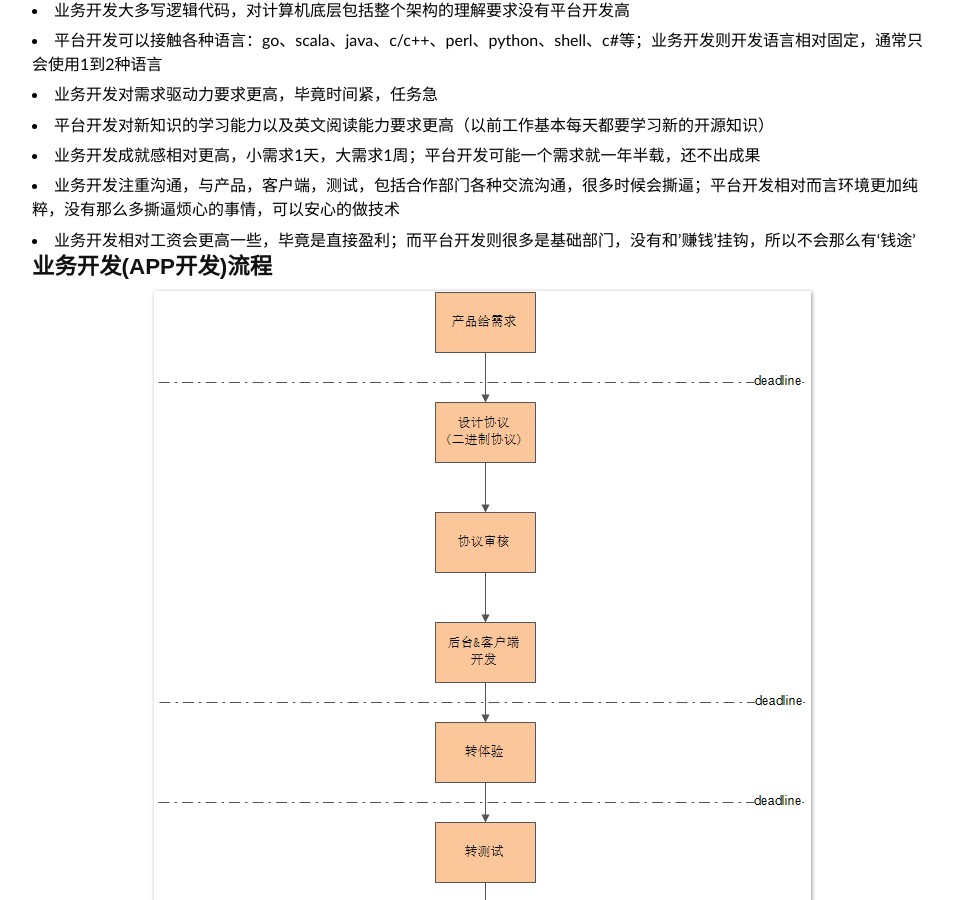
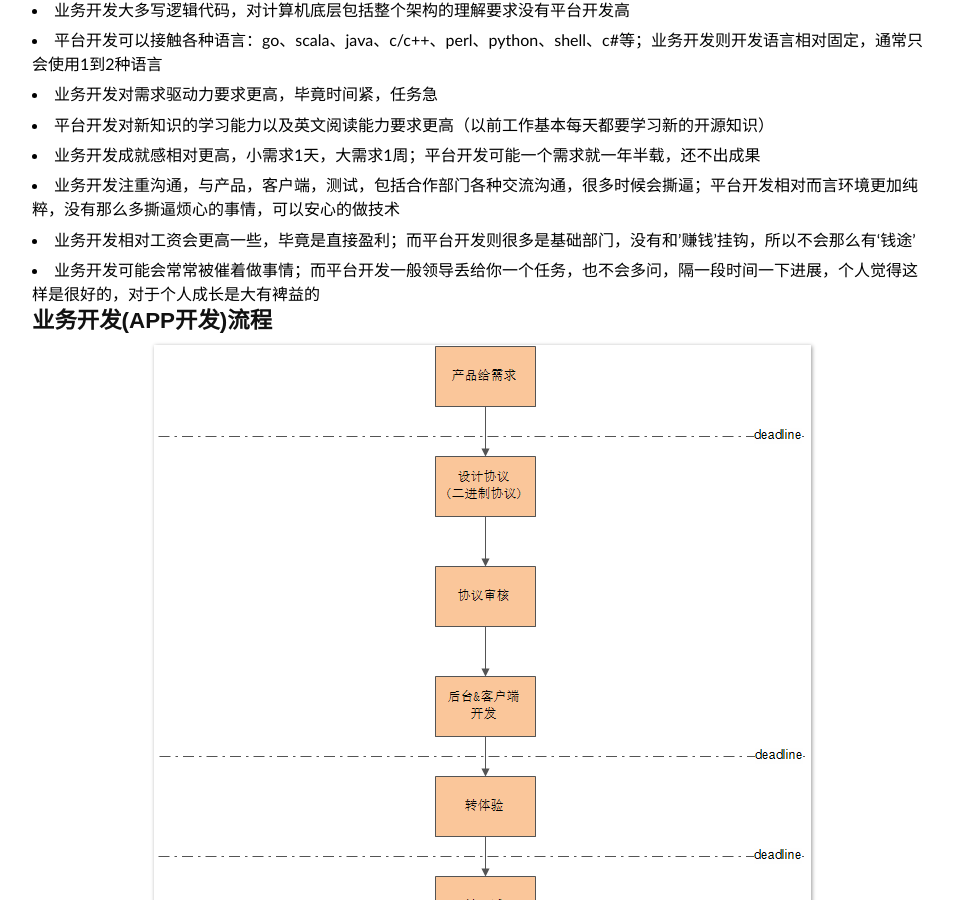
Before and after one commit to duyanghao/duyanghao.github.io, a Jekyll site: the page built from _posts/2018-12-12-c++-practice.md, in a window 1280 px wide and 900 px high, scrolled down 3420 px. Shown: the whole window, without its empty margins (158-1111 px from the left). Built offline with Jekyll 4.4.1, drawn with Linux system fonts in a browser that asks for light colours; some web fonts are replaced; comment, search, counter and statistics services are not loaded.

```diff
--- a/_posts/2018-12-12-c++-practice.md
+++ b/_posts/2018-12-12-c++-practice.md
@@ -196,6 +196,7 @@
 * 业务开发成就感相对更高，小需求1天，大需求1周；平台开发可能一个需求就一年半载，还不出成果
 * 业务开发注重沟通，与产品，客户端，测试，包括合作部门各种交流沟通，很多时候会撕逼；平台开发相对而言环境更加纯粹，没有那么多撕逼烦心的事情，可以安心的做技术
 * 业务开发相对工资会更高一些，毕竟是直接盈利；而平台开发则很多是基础部门，没有和'赚钱'挂钩，所以不会那么有‘钱途’
+* 业务开发可能会常常被催着做事情；而平台开发一般领导丢给你一个任务，也不会多问，隔一段时间一下进展，个人觉得这样是很好的，对于个人成长是大有裨益的
 
 ## 业务开发(APP开发)流程
 
```
